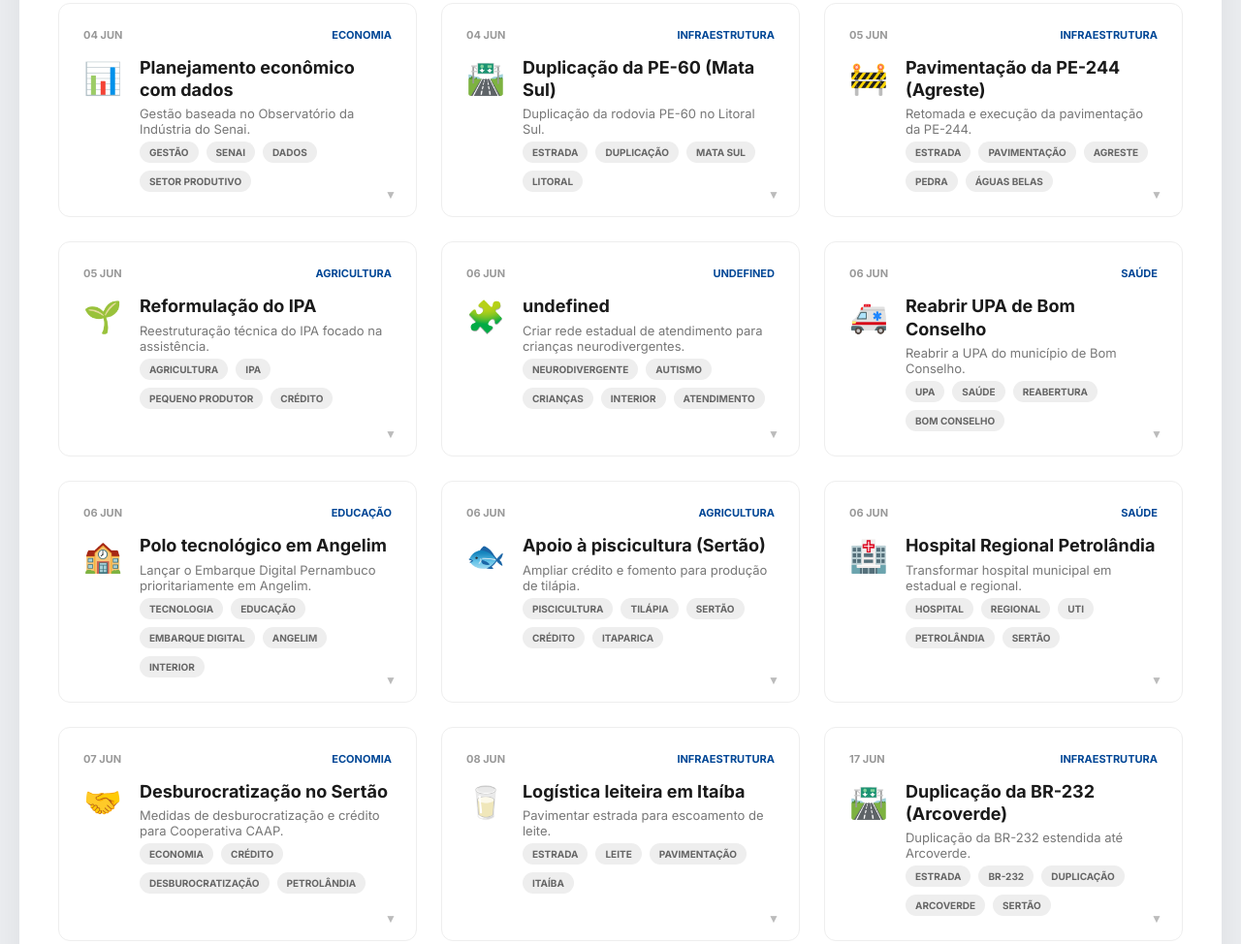
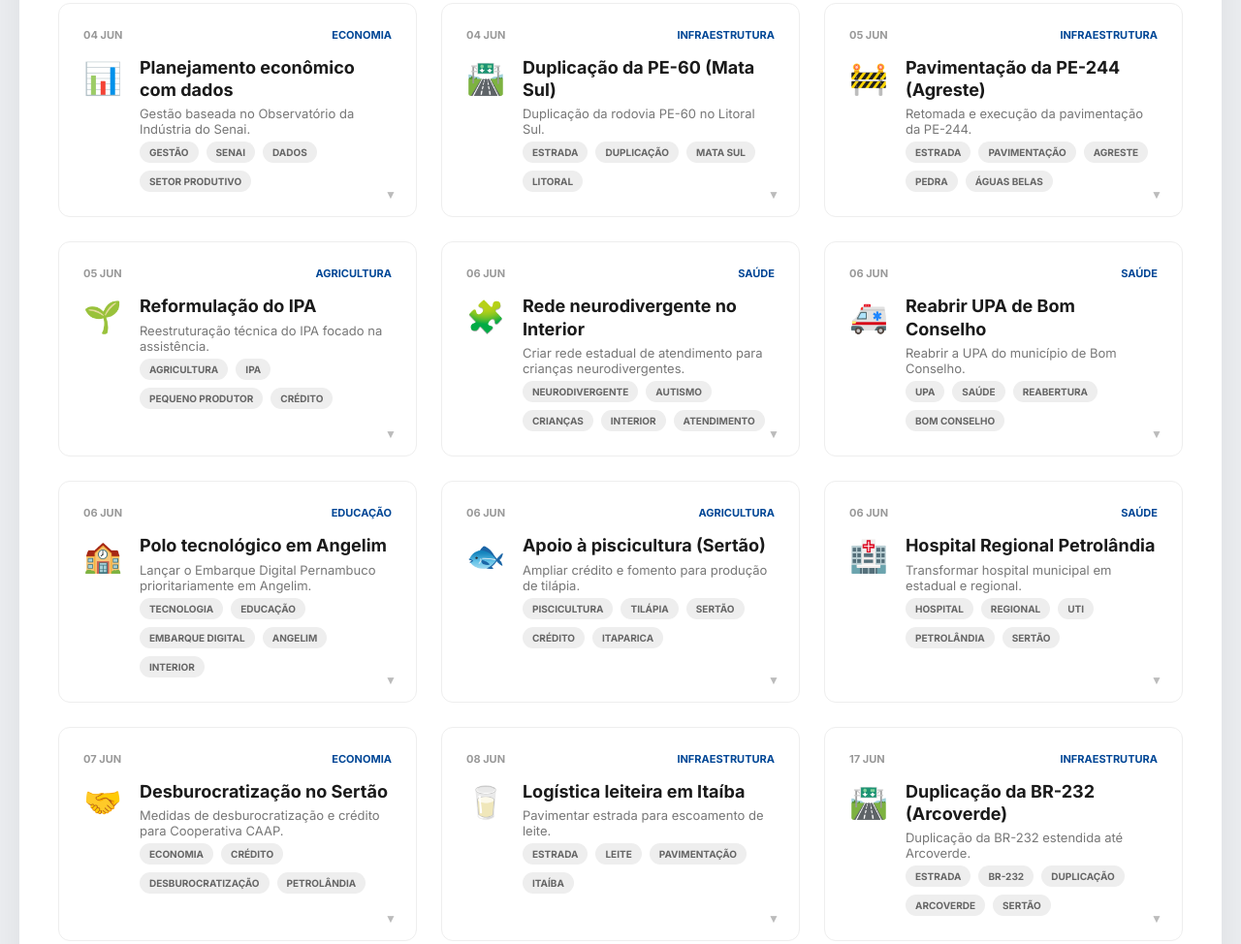
Before and after one commit to cynaramaira/promessometrojoaocampos2026, a plain HTML site: page index.html in a window 1280 px wide. Shown: the part 1279-2253 px from the top of the page at 97% size. Drawn offline with Linux system fonts and the light colour scheme.

Commit message:
Fix theme and title attributes in health entries

```diff
--- a/index.html
+++ b/index.html
@@ -496,7 +496,7 @@
 
         { data: "05 Jun", mes: "Junho", tema: "Agricultura", emoji: "🌱", titulo: "Reformulação do IPA", tags: ["Agricultura", "IPA", "Pequeno Produtor", "Crédito"], resumo: "Reestruturação técnica do IPA focado na assistência.", detalhes: "Promover uma reestruturação do Instituto Agronômico de Pernambuco (IPA). O plano prevê uma gestão técnica focada na assistência aos pequenos produtores e na facilitação do acesso a crédito." },
 
-        { data: "06 Jun", mes: "Junho", theme: "Saúde", emoji: "🧩", title: "Rede neurodivergente no Interior", tags: ["Neurodivergente", "Autismo", "Crianças", "Interior", "Atendimento"], resumo: "Criar rede estadual de atendimento para crianças neurodivergentes.", detalhes: "As unidades vão oferecer serviços de fonoaudiologia, fisioterapia, terapia ocupacional, psiquiatria e psicologia infantil, focando no interior do estado." },
+        { data: "06 Jun", mes: "Junho", tema: "Saúde", emoji: "🧩", titulo: "Rede neurodivergente no Interior", tags: ["Neurodivergente", "Autismo", "Crianças", "Interior", "Atendimento"], resumo: "Criar rede estadual de atendimento para crianças neurodivergentes.", detalhes: "As unidades vão oferecer serviços de fonoaudiologia, fisioterapia, terapia ocupacional, psiquiatria e psicologia infantil, focando no interior do estado." },
 
         { data: "06 Jun", mes: "Junho", tema: "Saúde", emoji: "🚑", titulo: "Reabrir UPA de Bom Conselho", tags: ["UPA", "Saúde", "Reabertura", "Bom Conselho"], resumo: "Reabrir a UPA do município de Bom Conselho.", detalhes: "Garantir a reabertura e o funcionamento pleno da Unidade de Pronto Atendimento (UPA) do município de Bom Conselho, expandindo o acesso à saúde na região." },
 
@@ -556,7 +556,8 @@
 
         { data: "12 Jul", mes: "Julho", tema: "Mobilidade", emoji: "🛺", titulo: "Regularização Toyoteiros Toyoteiro", tags: ["Mobilidade", "Regularização", "Toyoteiros", "Transporte complementar"], resumo: "Plano regularização Toyoteiros toyoteiro complementar garante segurança jurídica intermunicipal.", detalhes: "Construir diálogo categoria plano regularização Toyoteiros toyoteiro complementar garante segurança jurídica prestação serviço transporte intermunicipal." },
 
-        { data: "13 Jul", mes: "Julho", tema: "Mobilidade", emoji: "🏍️", titulo: "IPVA Zero para Motos Motocicletas", tags: ["Motos", "IPVA", "Trabalhador", "Isenção"], resumo: "Isentar IPVA motocicletas até 180 cilindradas beneficiando trabalhadores.", detalhes: "Isentar IPVA motocicletas motocicletas até 180 cilindradas trabalhadores utilizando veículo subsistência." }
+        { data: "13 Jul", mes: "Julho", tema: "Mobilidade", emoji: "🏍️", titulo: "IPVA Zero para Motos Motocicletas", tags: ["Motos", "IPVA", "Trabalhador", "Isenção"], resumo: "Isentar IPVA motocicletas até 180 cilindradas beneficiando trabalhadores.", detalhes: "Isentar IPVA motocicletas motocicletas até 180 cilindradas trabalhadores utilizando veículo subsistência." },
+        { data: "15 Jul", mes: "Julho", tema: "Educação", emoji: "🛝", titulo: "Brinca Pernambuco", tags: ["Educação", "Crianças", "Lazer", "Recife"], resumo: "Criar Brinca Recife com atividades gratuitas para mais de 1 milhão de estudantes", detalhes: " promete criar colônia de férias gratuita para 1,6 milhão de estudantes, com programação gratuita de esporte, cultura, lazer e atividades educativas durante os meses de janeiro e julho. Inspirado no Brinca Recife" }
     ];
 
     const grid = document.getElementById('promisesGrid');
```
